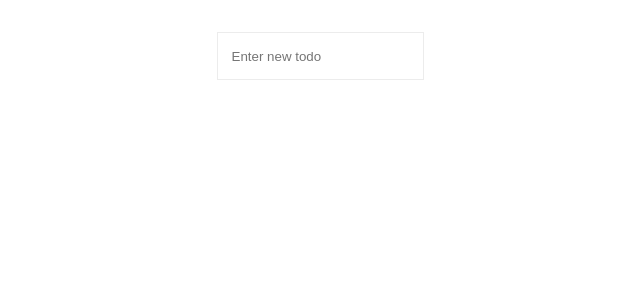
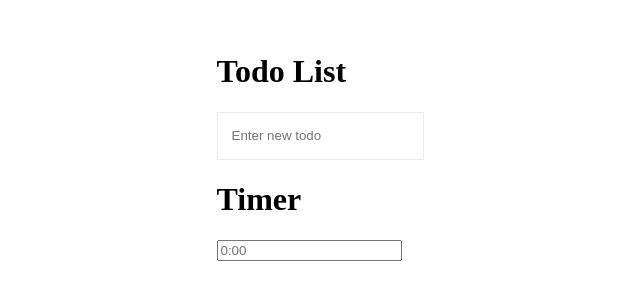
Before and after one commit to ninja-interns/study-nook, a React (Create React App) app in the folder web/: page / in a window 1280 px wide. Shown: the top 300 px of the page, without its empty margins (320-960 px from the left). Built offline with nearby package versions, Linux system fonts and the light colour scheme.

Commit message:
trying to add the timer

```diff
--- a/web/src/App.tsx
+++ b/web/src/App.tsx
@@ -1,11 +1,13 @@
 import React from "react"
 import { ExamplePage } from "./pages"
 import { TodoListApp } from "./components/todo"
+import { TimerApp } from "./components/countdownTimer"
 
 function App() {
 	return (
 		<div className="App">
 			<TodoListApp />
+			<TimerApp />
 		</div>
 	)
 }
--- /dev/null
+++ b/web/src/components/countdownTimer/TimerForm.tsx
@@ -0,0 +1,48 @@
+// Import dependencies
+import * as React from "react"
+import { v4 as uuidv4 } from "uuid"
+
+// Import interfaces
+import { TimerInterface, TimerFormInterface } from "./interfaces"
+
+const TimerForm = (props: TimerFormInterface) => {
+	// Create reference for form input
+	const inputRef = React.useRef<HTMLInputElement>(null)
+	// Create form state
+	const [formState, setFormState] = React.useState("")
+
+	// Handle timer input change
+	function handleInputChange(event: React.ChangeEvent<HTMLInputElement>) {
+		// Update form state with number from input
+		setFormState(event.target.value)
+	}
+
+	// Handle 'Enter' in todo input
+	function handleInputEnter(event: React.KeyboardEvent) {
+		// Check for 'Enter' key
+		if (event.key === "Enter") {
+			// Prepare new timer object
+			const newTimer: TimerInterface = {
+				id: uuidv4(),
+				timerNum: Number(formState),
+				isPaused: false,
+			}
+
+			// Create new timer item
+			props.handleTimerCreate(newTimer)
+
+			// Reset the input field OR remove the input field?
+			if (inputRef && inputRef.current) {
+				inputRef.current.value = ""
+			}
+		}
+	}
+
+	return (
+		<div className="timer-form">
+			<input ref={inputRef} type="text" placeholder="0:00" onChange={(event) => handleInputChange(event)} onKeyPress={(event) => handleInputEnter(event)} />
+		</div>
+	)
+}
+
+export default TimerForm
--- /dev/null
+++ b/web/src/components/countdownTimer/TimerItem.tsx
@@ -0,0 +1,24 @@
+// Import Dependencies
+import * as React from "react"
+
+// Import Interfaces
+import { TimerItemInterface } from "./interfaces"
+
+// Timer Component
+const Timer = (props: TimerItemInterface) => {
+	return (
+		<div className="timer-component">
+			{/* This renders the counter of the timer */}
+			<div className="timer-input-wrapper">
+				<input value={props.timer.timerNum} />
+			</div>
+
+			<div className="buttons">
+				<button className="pause-button">onChange={(event: React.ChangeEvent<HTMLInputElement>) => props.handleTimerPause}</button>
+				<button className="reset-button">Reset</button>
+			</div>
+		</div>
+	)
+}
+
+export default Timer
--- /dev/null
+++ b/web/src/components/countdownTimer/index.tsx
@@ -0,0 +1,47 @@
+// Import dependencies
+import * as React from "react"
+import { render } from "react-dom"
+
+// Import Components
+import TimerForm from "./TimerForm"
+import Timer from "./TimerItem"
+
+// Import Interfaces
+import { TimerInterface } from "./interfaces"
+
+// TimerApp Component
+export const TimerApp = () => {
+	// Add comment here
+	const [timer, setState] = React.useState<TimerInterface>()
+
+	// Creating new Timer
+	function handleTimerCreate(timer: TimerInterface) {
+		// Prepare new timers state
+		const newTimerState: TimerInterface = timer
+
+		// Update timers state
+		setState(newTimerState)
+	}
+
+	// Pause the timer
+	function handleTimerPause() {}
+
+	// Reset the timer
+	function handleTimerReset(timer: TimerInterface) {
+		// Prepare new timers state
+		const newTimerState: TimerInterface = timer
+
+		// Update timers state
+		setState(newTimerState)
+	}
+
+	return (
+		<div className="timer-app">
+			<h1>Timer</h1>
+			<TimerForm handleTimerCreate={handleTimerCreate} />
+		</div>
+	)
+}
+
+const rootElement = document.getElementById("root")
+render(<TimerApp />, rootElement)
--- /dev/null
+++ b/web/src/components/countdownTimer/interfaces.ts
@@ -0,0 +1,18 @@
+//Timer Interface
+export interface TimerInterface {
+	id: string
+	timerNum: number
+	isPaused: boolean
+}
+
+// Timer Form Interface
+export interface TimerFormInterface {
+	handleTimerCreate: (timer: TimerInterface) => void
+}
+
+// Timer Item Interface
+export interface TimerItemInterface {
+	handleTimerPause: (id: string) => void
+	handleTimerReset: (id: string) => void
+	timer: TimerInterface
+}
--- a/web/src/components/todo/index.tsx
+++ b/web/src/components/todo/index.tsx
@@ -84,9 +84,12 @@ export const TodoListApp = () => {
 
 	return (
 		<div className="todo-list-app">
+			<h1>Todo List</h1>
+
 			{/* Todo form component */}
 			<TodoForm todos={todos} handleTodoCreate={handleTodoCreate} />
 
+			{/* Todo list component */}
 			<TodoList
 				todos={todos}
 				handleTodoUpdate={handleTodoUpdate}
--- a/web/src/styles/styles.css
+++ b/web/src/styles/styles.css
@@ -119,9 +119,14 @@ body {
 	border: 1px solid #1abc9c;
 }
 
+.todo-item-notUrgent:hover {
+	background: hsla(0, 76%, 42%, 0.25);
+	border: 1px solid rgba(188, 26, 26, 0.25);
+}
+
 .todo-item-urgent {
 	color: #fff;
-	background: #ff6e42;
+	background: #bb401b;
 	border: 1px solid #1abc9c;
 	font-size: xx-small;
 }
```
